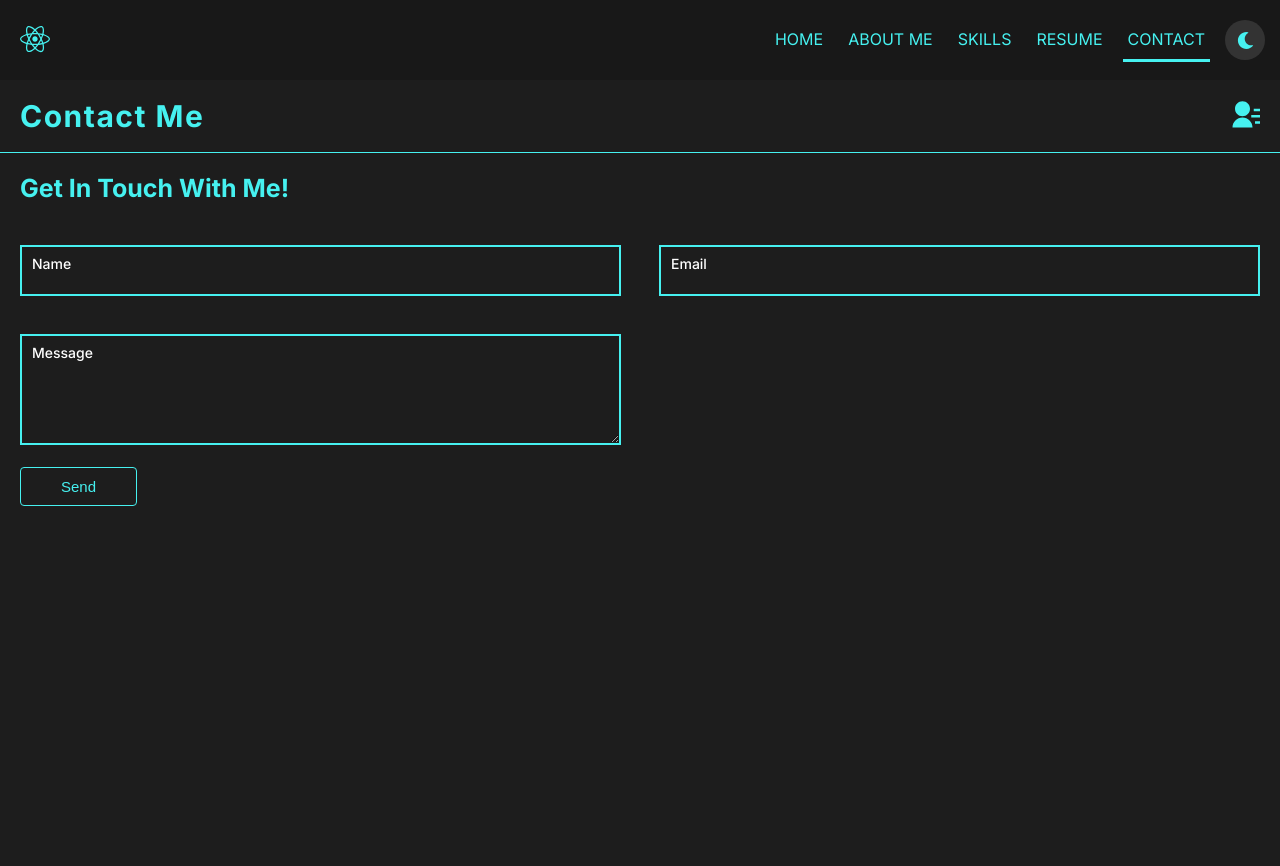
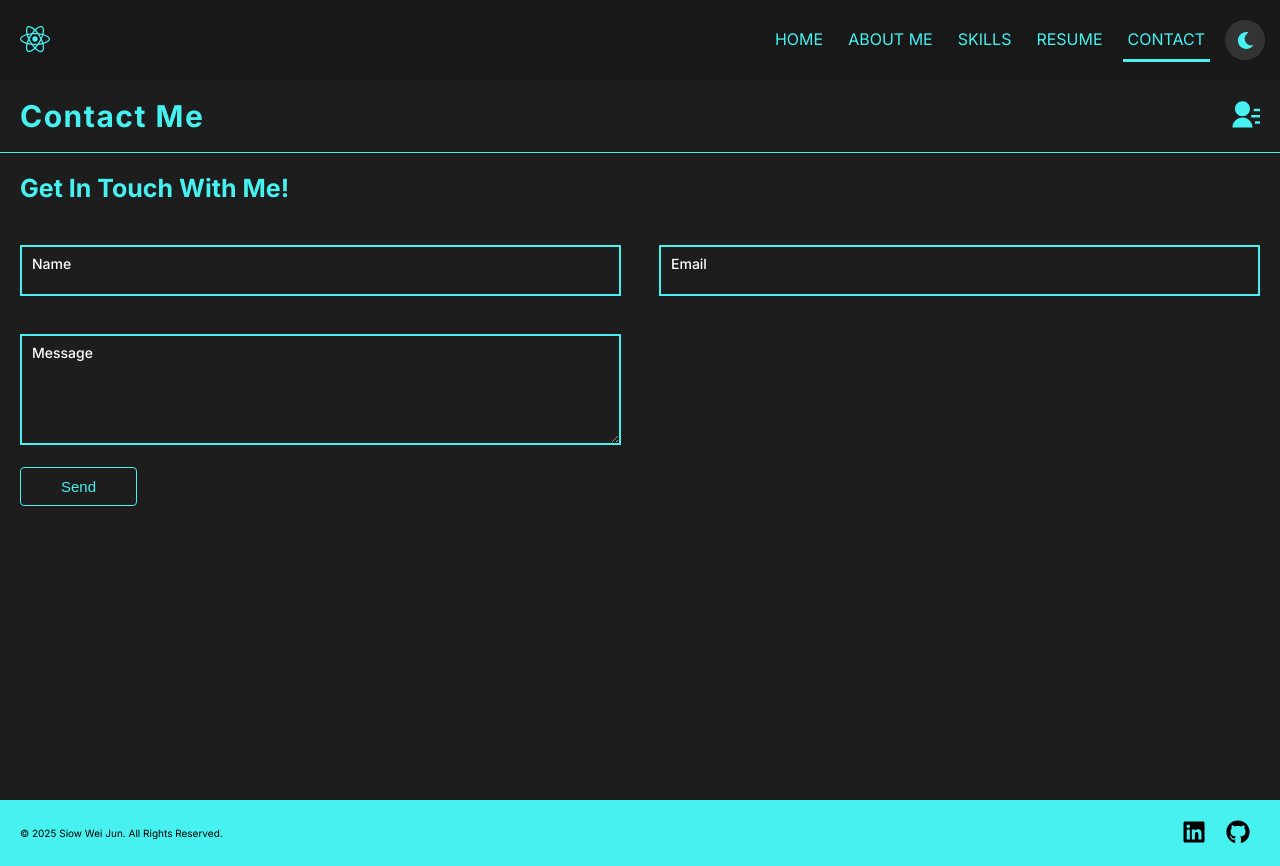
Before and after one commit to shiro0703/my-portfolio, a React (Vite) app: page /#/contact in a window 1280 px wide. Before the commit the page ends 800 px from the top, so only its background shows below. Built offline with nearby package versions, Linux system fonts and the light colour scheme.

Commit message:
Add footer and modify css elements

```diff
--- a/src/App.jsx
+++ b/src/App.jsx
@@ -9,6 +9,7 @@ import Skills from "./containers/skills";
 import Contact from "./containers/contact";
 import "./app.scss";
 import "./index.css";
+import Footer from "./components/footer";
 
 function App() {
   const location = useLocation();
@@ -27,6 +28,7 @@ function App() {
           <Route path="/contact" element={<Contact />} />
         </Routes>
       </div>
+      <Footer />
     </div>
   );
 }
--- a/src/app.scss
+++ b/src/app.scss
@@ -2,6 +2,7 @@
   height: 100%;
 
   &-main-page-content {
-    height: calc(100% - 80px);
+    min-height: calc(100% - 80px);
+    display: flex;
   }
 }
--- /dev/null
+++ b/src/components/footer/index.jsx
@@ -0,0 +1,28 @@
+import "./styles.scss";
+import { FaLinkedin, FaGithub } from "react-icons/fa";
+
+const Footer = () => {
+  return (
+    <footer className="footer">
+      <div className="footer-container">
+        <p>
+          &copy; {new Date().getFullYear()} Siow Wei Jun. All Rights Reserved.
+        </p>
+        <div className="footer-links">
+          <a href="https://www.linkedin.com/in/wei-jun-b425481a1">
+            <FaLinkedin size={24} />
+          </a>
+          <a
+            href="https://github.com/shiro0703"
+            target="_blank"
+            rel="noopener noreferrer"
+          >
+            <FaGithub size={24} />
+          </a>
+        </div>
+      </div>
+    </footer>
+  );
+};
+
+export default Footer;
--- /dev/null
+++ b/src/components/footer/styles.scss
@@ -0,0 +1,26 @@
+.footer {
+  background: var(--yellow-theme-main-color);
+  color: var(--yellow-theme-button-text-color);
+  text-align: center;
+  padding: 20px;
+  position: relative;
+  width: 100%;
+
+  &-container {
+    display: flex;
+    align-items: center;
+    justify-content: space-between;
+  }
+
+  &-links {
+    a {
+      color: var(--yellow-theme-button-text-color);
+      margin: 0 10px;
+      text-decoration: none;
+
+      &:hover {
+        color: var(--yellow-theme-button-text-color);
+      }
+    }
+  }
+}
--- a/src/containers/about/styles.scss
+++ b/src/containers/about/styles.scss
@@ -1,5 +1,6 @@
 .about {
   overflow-x: hidden;
+  width: 100%;
 
   &-content {
     display: flex;
--- a/src/containers/contact/styles.scss
+++ b/src/containers/contact/styles.scss
@@ -1,4 +1,5 @@
 .contact {
+  width: 100%;
   &-content {
     padding: 20px;
 
--- a/src/containers/home/styles.scss
+++ b/src/containers/home/styles.scss
@@ -1,10 +1,11 @@
 .home {
   position: relative;
-  height: 100%;
+  height: inherit;
   display: flex;
   justify-content: center;
   align-items: center;
   flex-direction: column;
+  flex: 1;
 
   &-text-wrapper {
     display: flex;
--- a/src/containers/resume/styles.scss
+++ b/src/containers/resume/styles.scss
@@ -1,6 +1,6 @@
 .resume {
   height: 100%;
-  overflow-x: hidden;
+  width: 100%;
 }
 
 .download-button-wrapper {
--- a/src/containers/skills/styles.scss
+++ b/src/containers/skills/styles.scss
@@ -1,5 +1,6 @@
 .skills {
   overflow: hidden;
+  width: 100%;
   &-content-wrapper {
     display: flex;
     padding: 20px;
--- a/src/index.css
+++ b/src/index.css
@@ -2,7 +2,6 @@
 
 :root {
     --yellow-theme-background-color: #1d1d1d;
-    /* --yellow-theme-main-color: #ffdd40; */
     --yellow-theme-main-color: #46f1f0;
     --yellow-theme-sub-text-color: #fff;
     --yellow-theme-nav-background-color: #181818;
@@ -10,6 +9,7 @@
     --timeline-icon-background: #000;
     --toggle-button-background: #333;
     --progressbar-trail-color: #fff;
+    --yellow-theme-scrollbar: #2BB8B7;
 }
 
 .light-mode {
@@ -21,6 +21,7 @@
     --timeline-icon-background: #fff;
     --toggle-button-background: #d2d2d2;
     --progressbar-trail-color: #e7e7e7;
+    --yellow-theme-scrollbar: #3960d5;
 }
 
 /* Custom scrollbar */
@@ -37,7 +38,7 @@
 
 /* Scrollbar handle */
 ::-webkit-scrollbar-thumb {
-    background: var(--yellow-theme-main-color);
+    background: var(--yellow-theme-scrollbar);
     border-radius: 10px;
 }
 
```
